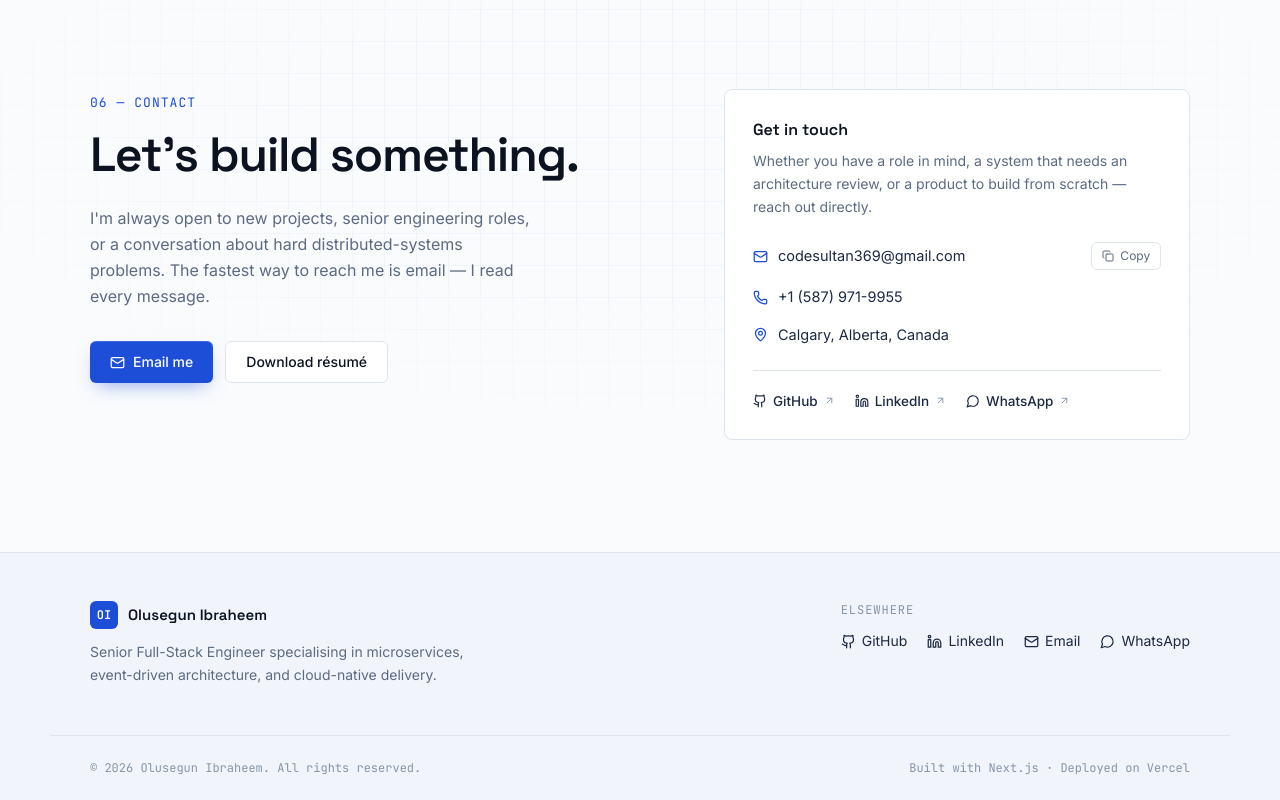
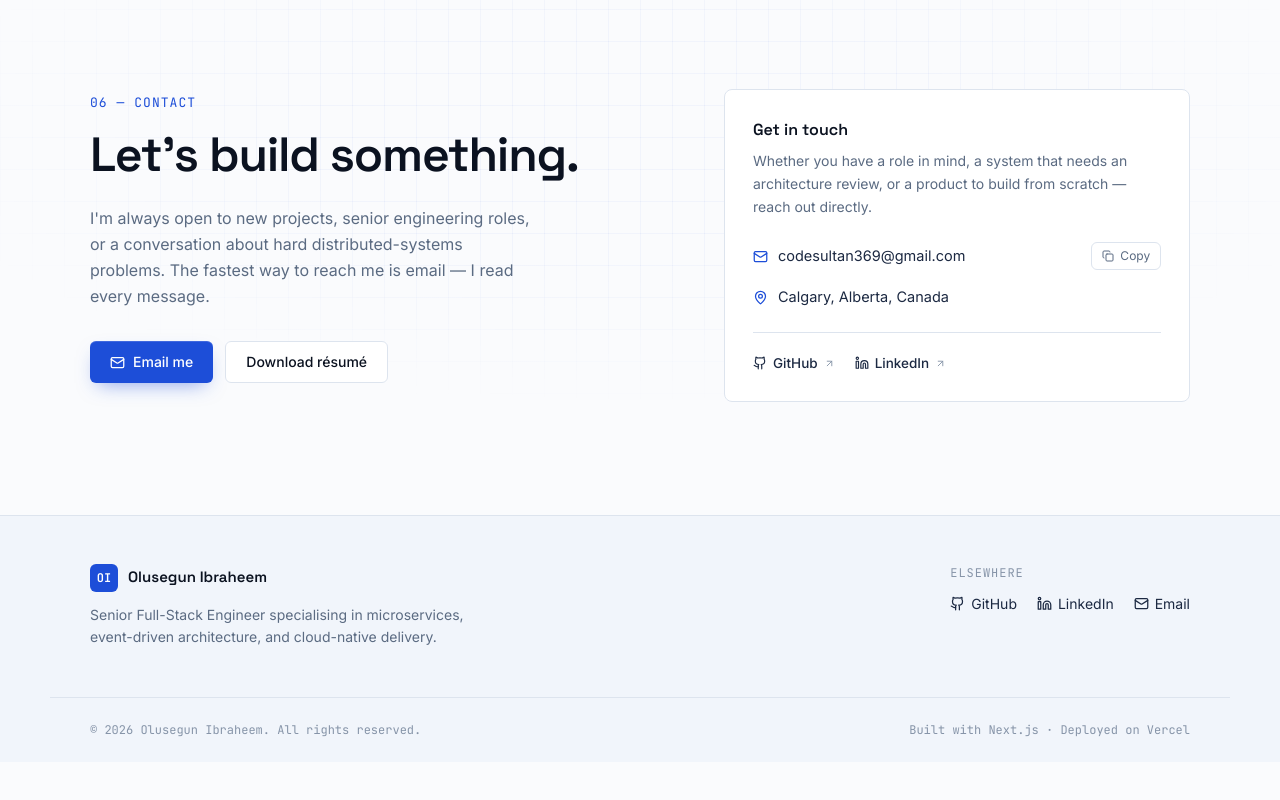
Before and after one commit to codedsultan/portfolio, a Next.js app: page / in a window 1280 px wide. Shown: the part 6784-7584 px from the top of the page. After the commit the page ends 7546 px from the top, so only its background shows below. Built offline with nearby package versions, Linux system fonts and the light colour scheme.

Commit message:
update-contact

```diff
--- a/components/sections/Contact.tsx
+++ b/components/sections/Contact.tsx
@@ -45,13 +45,13 @@ export function Contact() {
                 <CopyEmailButton email={profile.email} />
               </div>
 
-              <a
+              {/* <a
                 href={`tel:${profile.phone.replace(/[^+\d]/g, '')}`}
                 className="flex items-center gap-2.5 text-[14.5px] text-ink-soft transition-colors hover:text-blue"
               >
                 <Phone size={15} className="text-blue" />
                 {profile.phone}
-              </a>
+              </a> */}
 
               <span className="flex items-center gap-2.5 text-[14.5px] text-ink-soft">
                 <MapPin size={15} className="text-blue" />
--- a/data/profile.ts
+++ b/data/profile.ts
@@ -5,7 +5,7 @@ export const profile = {
   headline: 'Full-Stack Engineer',
   location: 'Calgary, Alberta, Canada',
   email: 'codesultan369@gmail.com',
-  phone: '+1 (587) 971-9955',
+  // phone: '+1 (587) 971-9955',
   bio: '8+ years building backend and full-stack systems for fintech and global workforce platforms — specialising in microservices, event-driven architecture, and cloud-native delivery across AWS, GCP, and Azure.',
   availability: 'Open to senior / lead engineering roles',
   resumeUrl: '/resume.pdf',
--- a/data/social.ts
+++ b/data/social.ts
@@ -27,10 +27,10 @@ export const socialLinks: SocialLink[] = [
     url: 'mailto:codesultan369@gmail.com',
     icon: Mail,
   },
-  {
-    platform: 'whatsapp',
-    label: 'WhatsApp',
-    url: 'https://wa.me/15879719955',
-    icon: MessageCircle,
-  },
+  // {
+  //   platform: 'whatsapp',
+  //   label: 'WhatsApp',
+  //   url: 'https://wa.me/15879719955',
+  //   icon: MessageCircle,
+  // },
 ];
```
